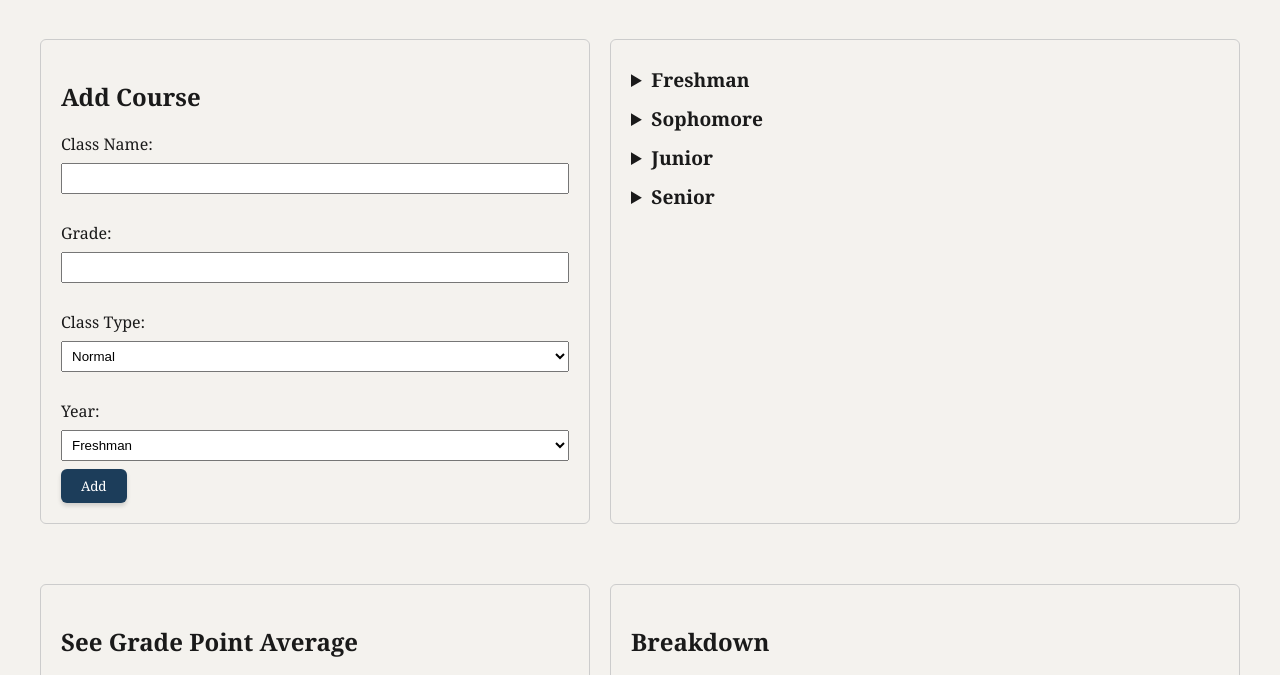
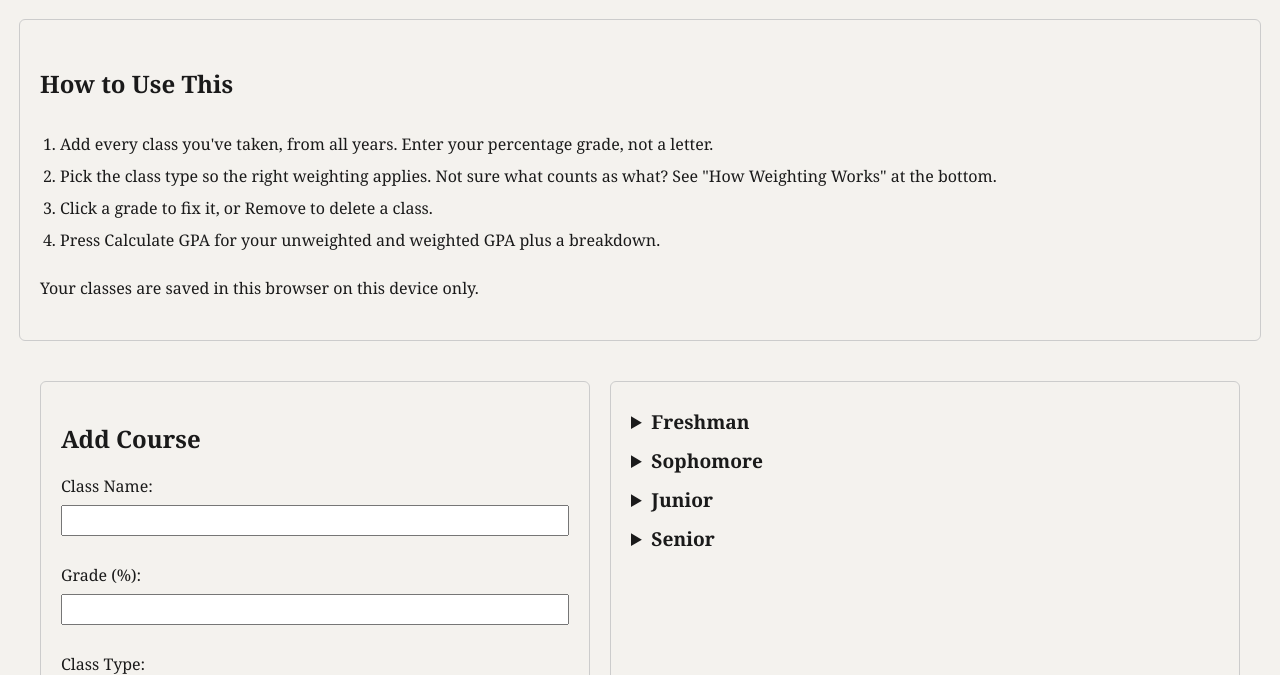
Before and after one commit to rudrh-nair/gpa-calculator, a plain HTML site: page index.html in a window 1280 px wide. Shown: the part 111-786 px from the top of the page. Drawn offline with Linux system fonts and the light colour scheme.

Commit message:
Clarify grade label, rename Normal option, add instructions box

```diff
--- a/index.html
+++ b/index.html
@@ -10,16 +10,27 @@
 <button type="button" id="darkModeBtn">Toggle Dark Mode</button>
 <h1>GPA Calculator</h1>
 
+<div class="form-section instructions">
+    <h2>How to Use This</h2>
+    <ol>
+        <li>Add every class you've taken, from all years. Enter your percentage grade, not a letter.</li>
+        <li>Pick the class type so the right weighting applies. Not sure what counts as what? See "How Weighting Works" at the bottom.</li>
+        <li>Click a grade to fix it, or Remove to delete a class.</li>
+        <li>Press Calculate GPA for your unweighted and weighted GPA plus a breakdown.</li>
+    </ol>
+    <p>Your classes are saved in this browser on this device only.</p>
+</div>
+
 <div class="page-layout">
     <div class="form-section add-course">
         <h2>Add Course</h2>
         <label for="className">Class Name:</label>
         <input type="text" id="className">
-        <label for="grade">Grade:</label>
+        <label for="grade">Grade (%):</label>
         <input type="number" id="grade">
         <label for="type">Class Type:</label>
         <select id="type">
-            <option>Normal</option>
+            <option value="Normal">CP / Standard / Elective (No Honors)</option>
             <option value="Civics">Honors Civics 1/2</option>
             <option>Honors</option>
             <option value="AP">AP</option>
--- a/script.js
+++ b/script.js
@@ -51,7 +51,7 @@ function renderList() {
 }
 
 function editField(index, field) {
-  let newValue = prompt("New value for " + field + ":", classes[index][field]);
+  let newValue = prompt("New grade (%): " + field + ":", classes[index][field]);
   if (newValue === null || newValue.trim() === "" || isNaN(Number(newValue))) return;
   classes[index][field] = newValue;
   localStorage.setItem("classes", JSON.stringify(classes));
--- a/style.css
+++ b/style.css
@@ -145,4 +145,13 @@ button:active {
     grid-column: 1;
     grid-row: auto;
   }
+    .instructions {
+      margin: 20px 5px;
+    }
 }
+.instructions {
+  max-width: 1200px;
+  margin: 20px auto;
+  line-height: 2;
+}
+.instructions ol { margin: 8px 0; padding-left: 20px; }
```
